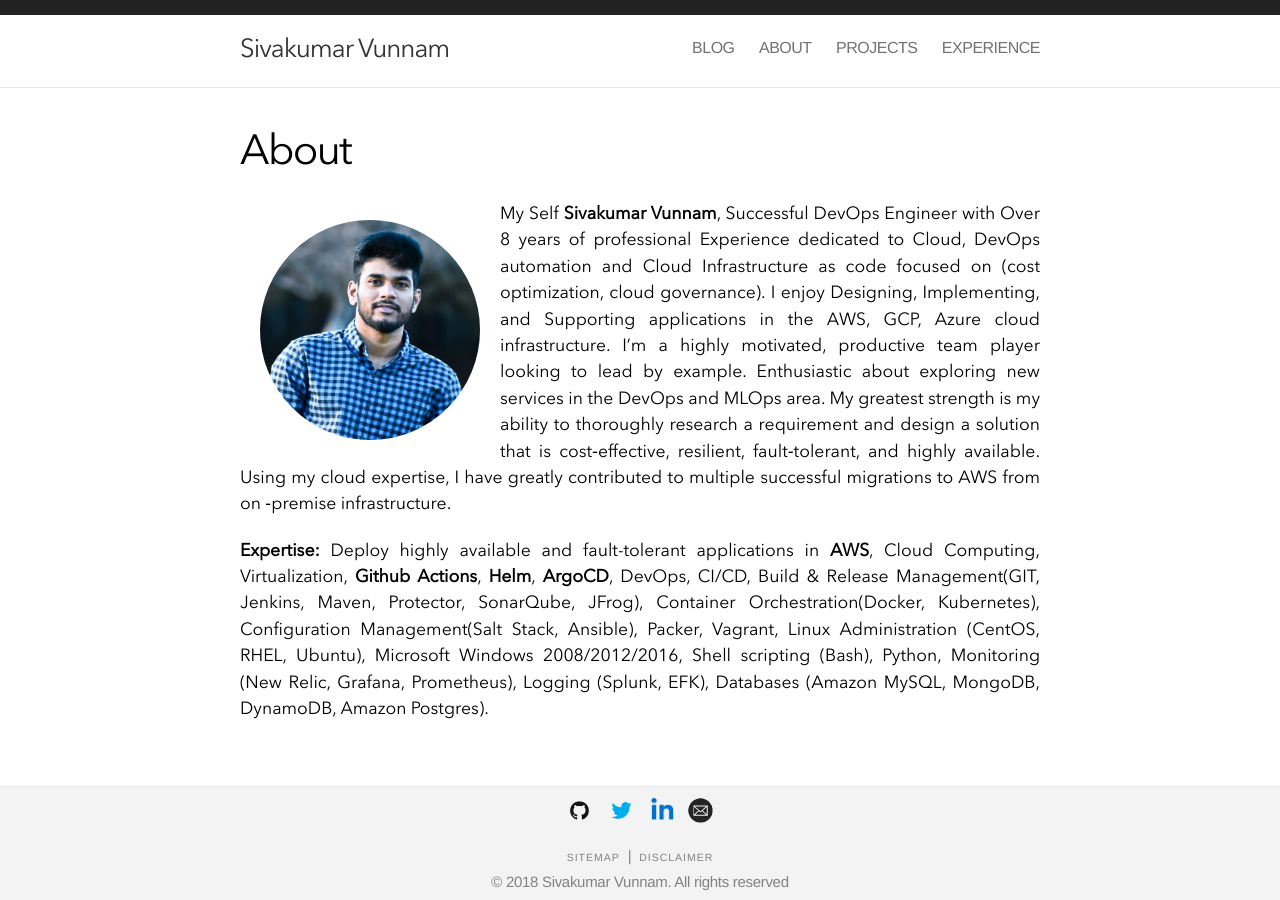
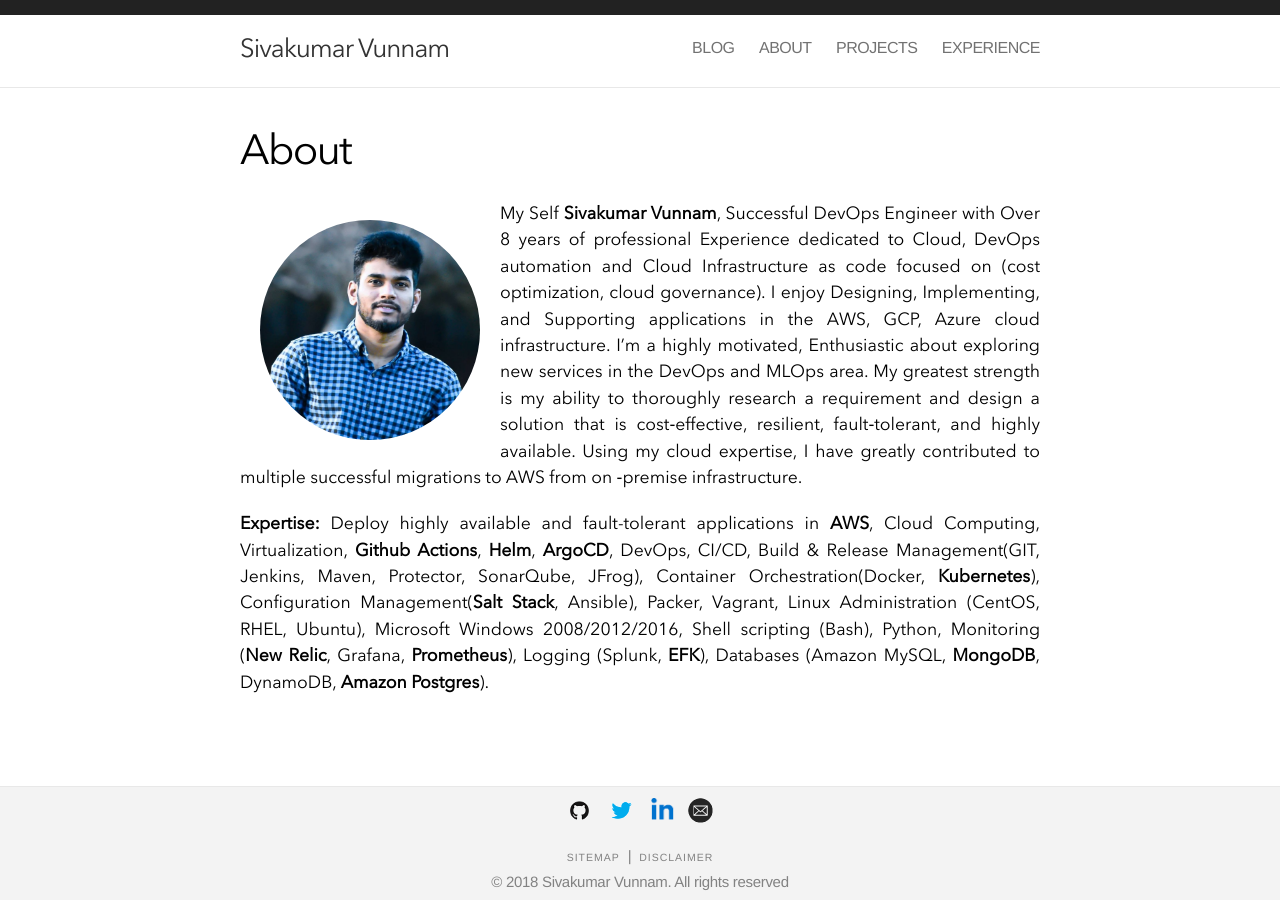
Before and after one commit to sivakumarvunnam/sivakumarvunnam.github.io, a Jekyll site: the page built from about.html, in a window 1280 px wide. Built offline with Jekyll 4.4.1, drawn with Linux system fonts in a browser that asks for light colours; nearby versions of some CDN libraries.

Commit message:
Update about.html

```diff
--- a/about.html
+++ b/about.html
@@ -9,9 +9,9 @@
   </header>
   <div id = "profile"></div>
   <p style="text-align:justify;">
-  My Self <b>Sivakumar Vunnam</b>, Successful DevOps Engineer with Over 8 years of professional Experience dedicated to Cloud, DevOps automation and Cloud Infrastructure as code focused on (cost optimization, cloud governance). I enjoy Designing, Implementing, and Supporting applications in the AWS, GCP, Azure cloud infrastructure. I’m a highly motivated, productive team player looking to lead by example. Enthusiastic about exploring new services in the DevOps and MLOps area. My greatest strength is my ability to thoroughly research a requirement and design a solution that is cost‑effective, resilient, fault‑tolerant, and highly available. Using my cloud expertise, I have greatly contributed to multiple successful migrations to AWS from on ‑premise infrastructure.
+  My Self <b>Sivakumar Vunnam</b>, Successful DevOps Engineer with Over 8 years of professional Experience dedicated to Cloud, DevOps automation and Cloud Infrastructure as code focused on (cost optimization, cloud governance). I enjoy Designing, Implementing, and Supporting applications in the AWS, GCP, Azure cloud infrastructure. I’m a highly motivated, Enthusiastic about exploring new services in the DevOps and MLOps area. My greatest strength is my ability to thoroughly research a requirement and design a solution that is cost‑effective, resilient, fault‑tolerant, and highly available. Using my cloud expertise, I have greatly contributed to multiple successful migrations to AWS from on ‑premise infrastructure.
   </p>
   <p style="text-align:justify;">
-  <b>Expertise:</b> Deploy highly available and fault-tolerant applications in <b>AWS</b>, Cloud Computing, Virtualization, <b>Github Actions</b>, <b>Helm</b>, <b>ArgoCD</b>, DevOps, CI/CD, Build & Release Management(GIT, Jenkins, Maven, Protector, SonarQube, JFrog), Container Orchestration(Docker, Kubernetes), Configuration Management(Salt Stack, Ansible), Packer, Vagrant, Linux Administration (CentOS, RHEL, Ubuntu), Microsoft Windows 2008/2012/2016, Shell scripting (Bash), Python, Monitoring (New Relic, Grafana, Prometheus), Logging (Splunk, EFK), Databases (Amazon MySQL, MongoDB, DynamoDB, Amazon Postgres).
+  <b>Expertise:</b> Deploy highly available and fault-tolerant applications in <b>AWS</b>, Cloud Computing, Virtualization, <b>Github Actions</b>, <b>Helm</b>, <b>ArgoCD</b>, DevOps, CI/CD, Build & Release Management(GIT, Jenkins, Maven, Protector, SonarQube, JFrog), Container Orchestration(Docker, <b>Kubernetes</b>), Configuration Management(<b>Salt Stack</b>, Ansible), Packer, Vagrant, Linux Administration (CentOS, RHEL, Ubuntu), Microsoft Windows 2008/2012/2016, Shell scripting (Bash), Python, Monitoring (<b>New Relic</b>, Grafana, <b>Prometheus</b>), Logging (Splunk, <b>EFK</b>), Databases (Amazon MySQL, <b>MongoDB</b>, DynamoDB, <b>Amazon Postgres</b>).
   </p>
 </div>
```
